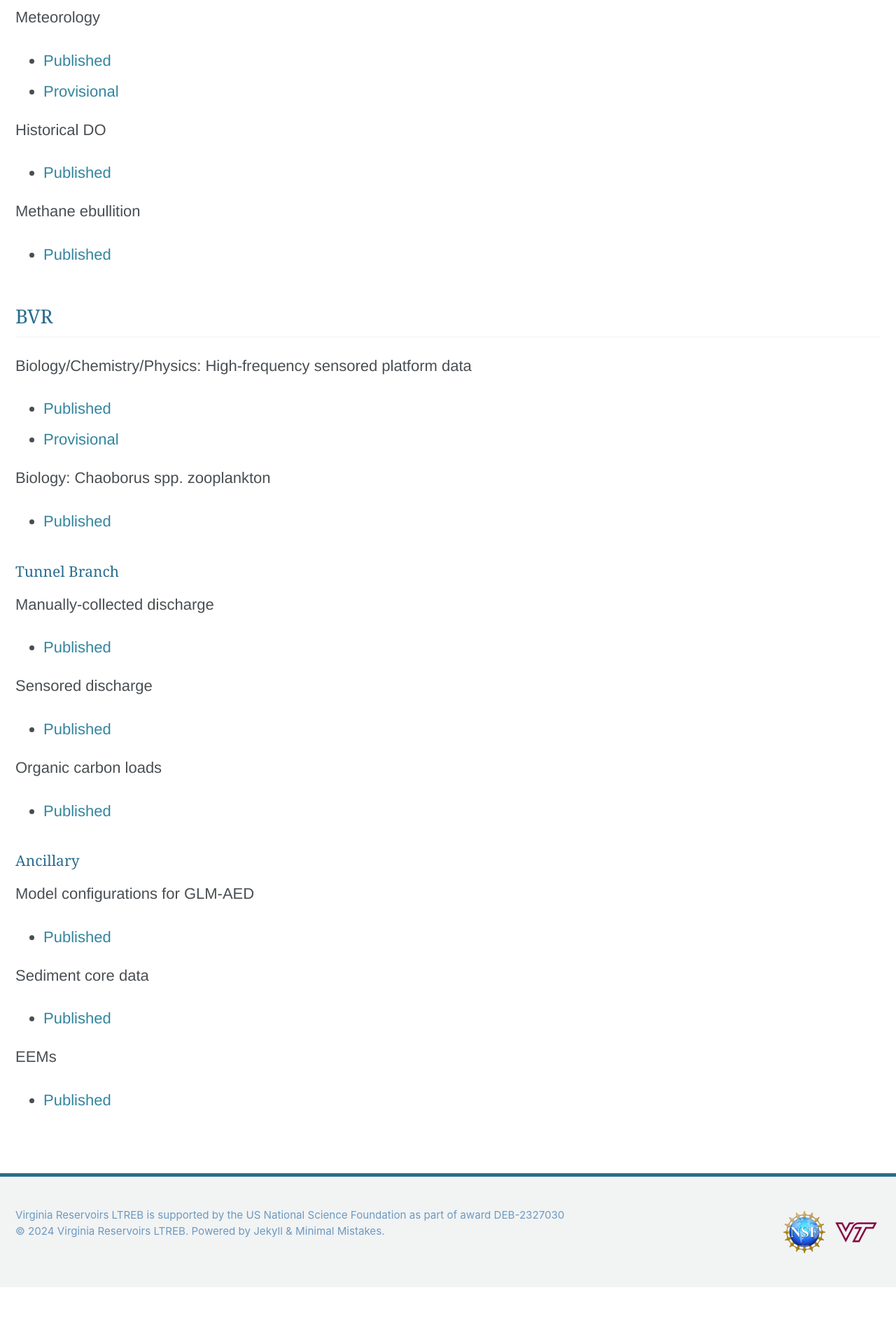
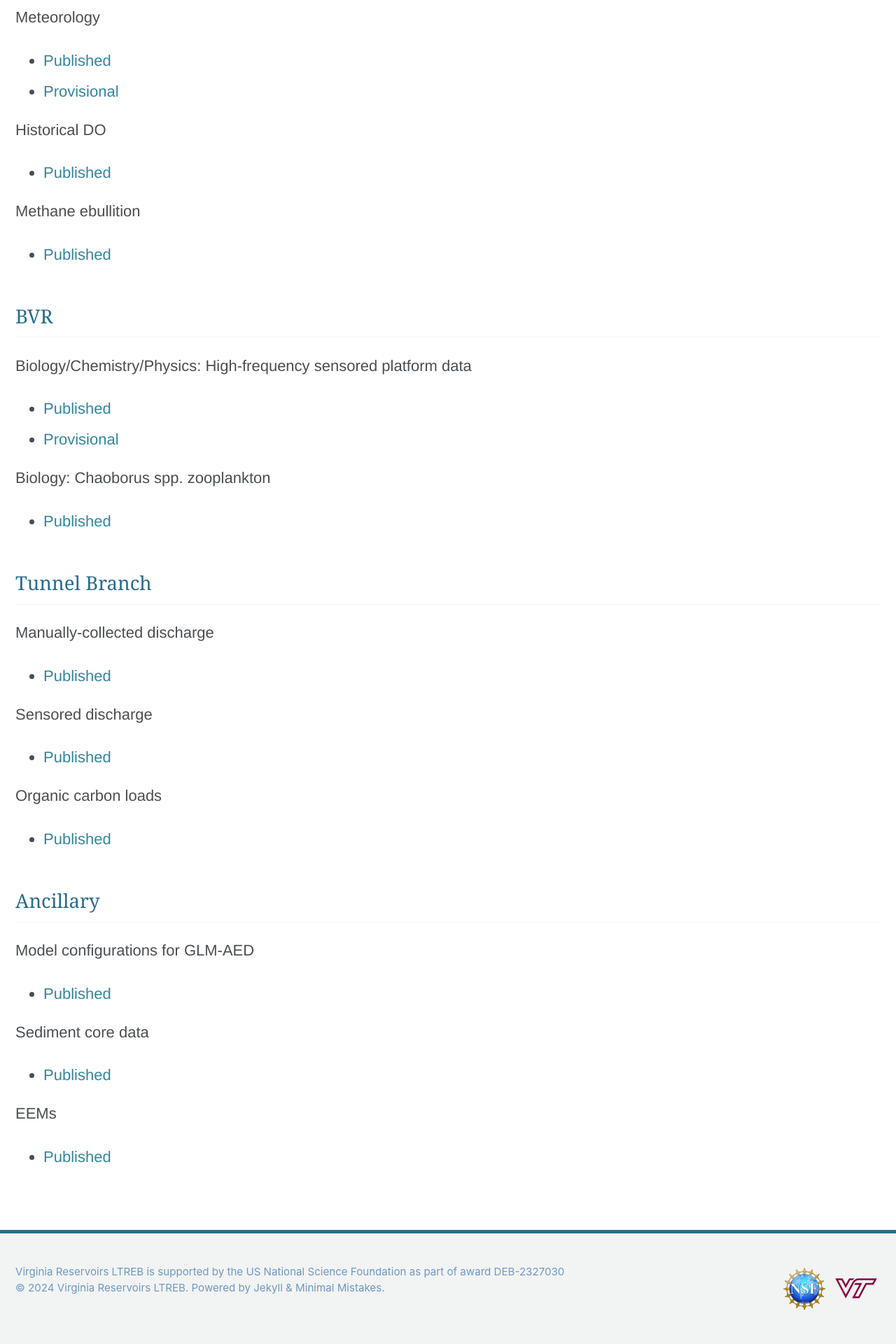
Before and after one commit to LTREB-reservoirs/LTREB-reservoirs.github.io, a Jekyll site: the page built from _pages/data.md, in a window 1280 px wide. Shown: the part 3047-4967 px from the top of the page at 70% size. Built offline with Jekyll 4.4.1, drawn with Linux system fonts in a browser that asks for light colours; cached includes are drawn as plain includes; nearby versions of some CDN libraries; before the commit the page ends 4886 px from its top, so only the background shows below that.

```diff
--- a/_pages/data.md
+++ b/_pages/data.md
@@ -87,7 +87,7 @@ Biology/Chemistry/Physics: High-frequency sensored platform data
 Biology: Chaoborus spp. zooplankton
 - [Published](https://portal.edirepository.org/nis/mapbrowse?packageid=edi.828.1)
 
-### Tunnel Branch
+## Tunnel Branch
 
 Manually-collected discharge
 - [Published](https://portal.edirepository.org/nis/mapbrowse?packageid=edi.454.6)
@@ -98,7 +98,7 @@ Sensored discharge
 Organic carbon loads
 - [Published](https://portal.edirepository.org/nis/mapbrowse?packageid=edi.127.1)
 
-### Ancillary
+## Ancillary
 
 Model configurations for GLM-AED
 - [Published](https://portal.edirepository.org/nis/mapbrowse?packageid=edi.1127.1)
```
